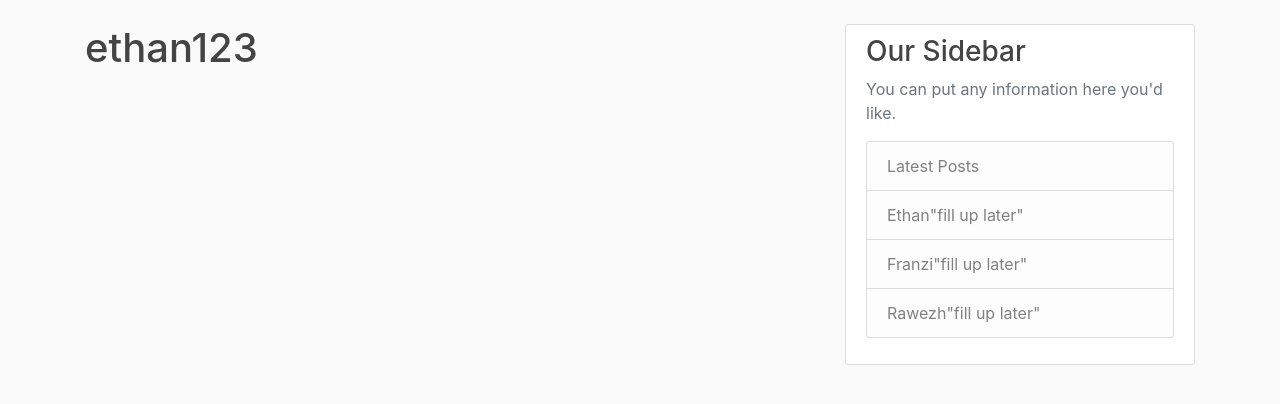
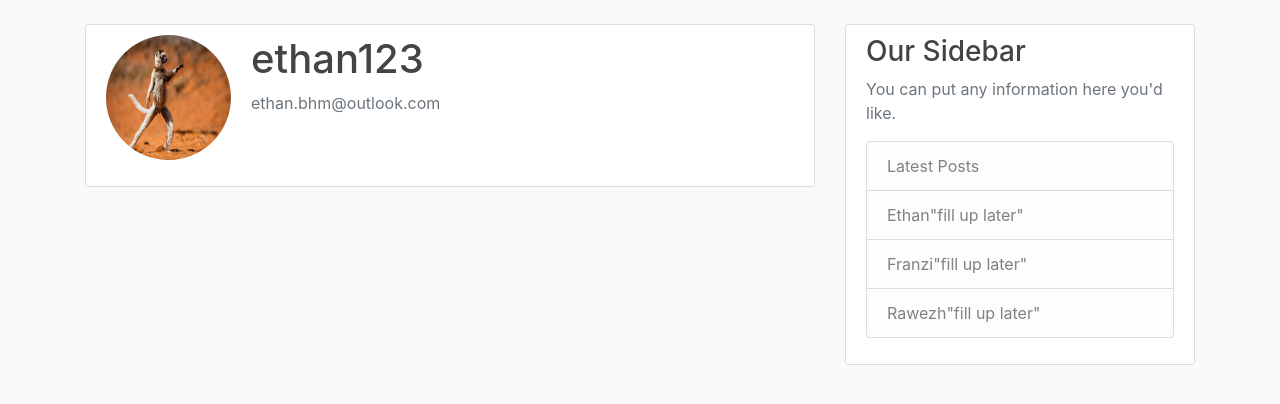
Before and after one commit to ethanbahmanyari0122/scooteq, a Flask app: page /account in a window 1280 px wide. Shown: the part 56-460 px from the top of the page. Run offline with Flask 2, Linux system fonts and the light colour scheme; a user stored in the database is signed in; some libraries are stand-ins or nearby versions.

Commit message:
the feature to add profile picture to the account has been added

```diff
--- a/scooteq/routes.py
+++ b/scooteq/routes.py
@@ -1,4 +1,3 @@
-
 from flask import render_template, url_for, flash, redirect, request
 from scooteq import app, db, bcrypt
 from scooteq.forms import RegistrationForm, LoginForm
@@ -58,4 +57,5 @@ def logout():
 @app.route("/account")
 @login_required
 def account():
-    return render_template('account.html', title='Account')
+    image_file = url_for('static', filename='pictures/' + current_user.image_file)
+    return render_template('account.html', title='Account', image_file=image_file)
--- a/scooteq/templates/account.html
+++ b/scooteq/templates/account.html
@@ -1,4 +1,13 @@
 {% extends "layout.html" %}
 {% block content %}
-    <h1>{{ current_user.username }}</h1>
+    <div class="content-section">
+      <div class="media">
+        <img class="rounded-circle account-img" src="{{ image_file }}">
+        <div class="media-body">
+          <h2 class="account-heading">{{ current_user.username }}</h2>
+          <p class="text-secondary">{{ current_user.email}}</p>
+        </div>
+      </div>
+      <!-- FORM HERE -->
+    </div>
 {% endblock content %}
```
Also changed, not shown: scooteq/site.db, scooteq/static/pictures/default.jpg (added).
